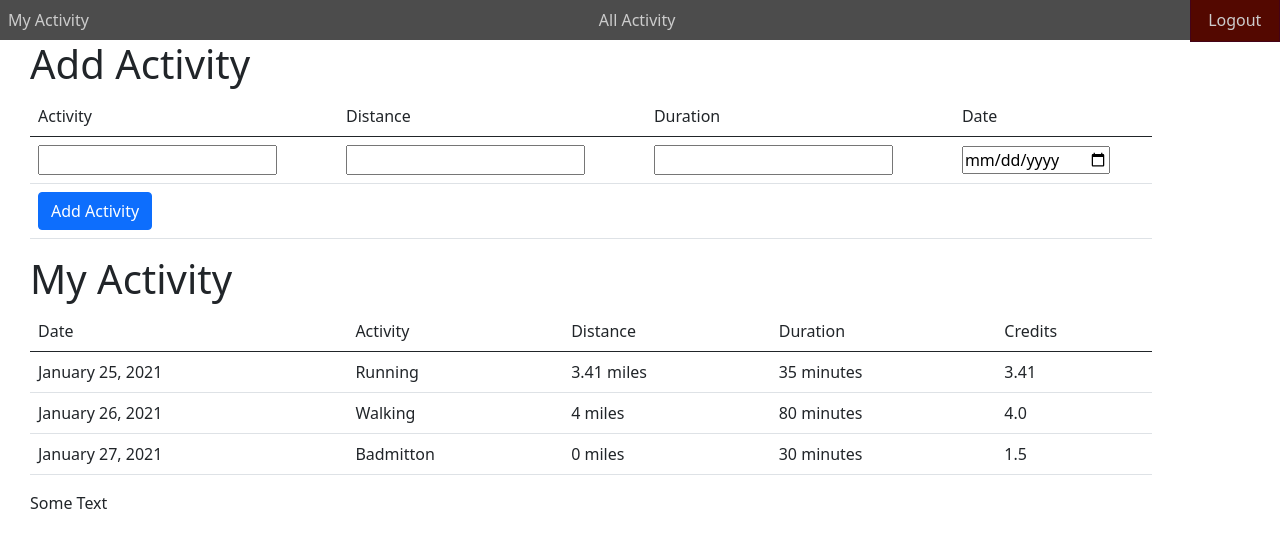
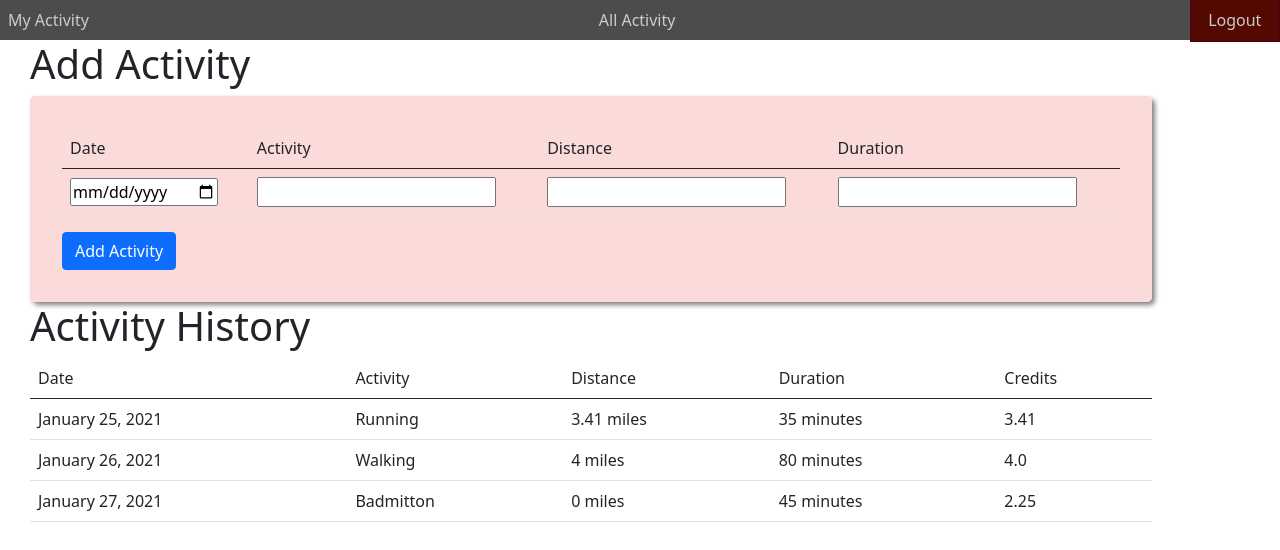
Before and after one commit to coloradohokie/fitness_tracker_frontend, a React (Create React App) app: page / in a window 1280 px wide. Shown: the top 550 px of the page. Built offline with nearby package versions, Linux system fonts and the light colour scheme.

Commit message:
build components for add activity, activity history

```diff
--- /dev/null
+++ b/src/components/ActivityHistory/ActivityHistory.js
@@ -0,0 +1,44 @@
+import React from 'react'
+import Table from 'react-bootstrap/Table'
+import ActivityItem from './ActivityItem/ActivityItem'
+
+const activityHistory = (props) => {
+    return(
+        <Table>
+            <thead>
+                <tr>
+                    <td>Date</td>
+                    <td>Activity</td>
+                    <td>Distance</td>
+                    <td>Duration</td>
+                    <td>Credits</td>
+                </tr>
+            </thead>
+            <tbody>
+                <tr>
+                    <td>January 25, 2021</td>
+                    <td>Running</td>
+                    <td>3.41 miles</td>
+                    <td>35 minutes</td>
+                    <td>3.41</td>
+                </tr>
+                <tr>
+                    <td>January 26, 2021</td>
+                    <td>Walking</td>
+                    <td>4 miles</td>
+                    <td>80 minutes</td>
+                    <td>4.0</td>
+                </tr>
+                <ActivityItem
+                    activity="Badmitton"
+                    date="January 27, 2021"
+                    distance = "0"
+                    duration = "45"
+                    credits = ""
+                />
+            </tbody>
+        </Table>
+    )
+}
+
+export default activityHistory
--- /dev/null
+++ b/src/components/ActivityHistory/ActivityItem/ActivityItem.js
@@ -0,0 +1,13 @@
+import React from 'react'
+
+const activityItem = (props) => (
+    <tr>
+        <td>{props.date}</td>
+        <td>{props.activity}</td>
+        <td>{props.distance} miles</td>
+        <td>{props.duration} minutes</td>
+        <td>{props.duration/props.distance > 20? props.duration/20 : props.distance}</td>
+    </tr>
+)
+
+export default activityItem
--- /dev/null
+++ b/src/components/AddActivity/AddActivity.js
@@ -0,0 +1,40 @@
+import React from 'react'
+import classes from './AddActivity.module.scss'
+import Table from 'react-bootstrap/Table'
+import Button from 'react-bootstrap/Button'
+
+const addActivity = (props) => {
+    return (
+        <div className={classes.AddActivity}>
+            <Table>
+                <thead>
+                    <tr>
+                        <td>Date</td>
+                        <td>Activity</td>
+                        <td>Distance</td>
+                        <td>Duration</td>
+                    </tr>
+                </thead>
+                <tbody>
+                    <tr>
+                        <td>
+                            <input name="date" type="date"></input>
+                        </td>
+                        <td>
+                            <input name="activity-name" type="text"></input>
+                        </td>
+                        <td>
+                            <input name="distance" type="number"></input>
+                        </td>
+                        <td>
+                            <input name="duration" type="number"></input>
+                        </td>
+                    </tr>
+                </tbody>
+            </Table>
+            <Button>Add Activity</Button>
+        </div>
+    )
+}
+
+export default addActivity
--- /dev/null
+++ b/src/components/AddActivity/AddActivity.module.scss
@@ -0,0 +1,11 @@
+
+.AddActivity {
+    background-color: hsla(0, 80, 90, 0.8);
+    border-radius: 5px;
+    box-shadow: 3px 3px 5px gray;
+    padding: 2rem;
+}
+
+.AddActivityTable {
+    padding: 2rem;
+}
--- a/src/containers/Layout/Layout.js
+++ b/src/containers/Layout/Layout.js
@@ -13,7 +13,6 @@ class Layout extends Component {
                 <NavBar />
                 <main className={classes.Content}>
                     {this.props.children}
-                    Some Text
                 </main>
             </>
         )
--- a/src/containers/MyActivity/MyActivity.js
+++ b/src/containers/MyActivity/MyActivity.js
@@ -1,6 +1,6 @@
 import React, { Component } from 'react'
-import Table from 'react-bootstrap/Table'
-import Button from 'react-bootstrap/Button'
+import AddActivity from '../../components/AddActivity/AddActivity'
+import ActivityHistory from '../../components/ActivityHistory/ActivityHistory'
 
 class MyActivity extends Component {
 
@@ -8,77 +8,9 @@ class MyActivity extends Component {
         return (
             <div>
                 <h1>Add Activity</h1>
-                <Table>
-                    <thead>
-                        <tr>
-                            <td>Activity</td>
-                            <td>Distance</td>
-                            <td>Duration</td>
-                            <td>Date</td>
-                        </tr>
-                    </thead>
-                    <tbody>
-                        <tr>
-                            <td>
-                                <input name="activity-name" type="text"></input>
-                            </td>
-                            <td>
-                                <input name="distance" type="number"></input>
-                            </td>
-                            <td>
-                                <input name="duration" type="number"></input>
-                            </td>
-                            <td>
-                                <input name="date" type="date"></input>
-                            </td>
-                        </tr>
-                        <tr>
-                            <td colspan='4'>
-                                <Button>Add Activity</Button>
-                            </td>
-                        </tr>
-                    </tbody>
-                </Table>
-
-                <h1>My Activity</h1>
-                <div>
-                    <Table>
-                        <thead>
-                            <tr>
-                                <td>Date</td>
-                                <td>Activity</td>
-                                <td>Distance</td>
-                                <td>Duration</td>
-                                <td>Credits</td>
-                            </tr>
-                        </thead>
-                        <tbody>
-                            <tr>
-                                <td>January 25, 2021</td>
-                                <td>Running</td>
-                                <td>3.41 miles</td>
-                                <td>35 minutes</td>
-                                <td>3.41</td>
-                            </tr>
-                            <tr>
-                                <td>January 26, 2021</td>
-                                <td>Walking</td>
-                                <td>4 miles</td>
-                                <td>80 minutes</td>
-                                <td>4.0</td>
-                            </tr>
-                            <tr>
-                                <td>January 27, 2021</td>
-                                <td>Badmitton</td>
-                                <td>0 miles</td>
-                                <td>30 minutes</td>
-                                <td>1.5</td>
-                            </tr>
-
-                        </tbody>
-                    </Table>
-                </div>
-
+                <AddActivity />
+                <h1>Activity History</h1>
+                <ActivityHistory />
             </div>
         )
     }
```
